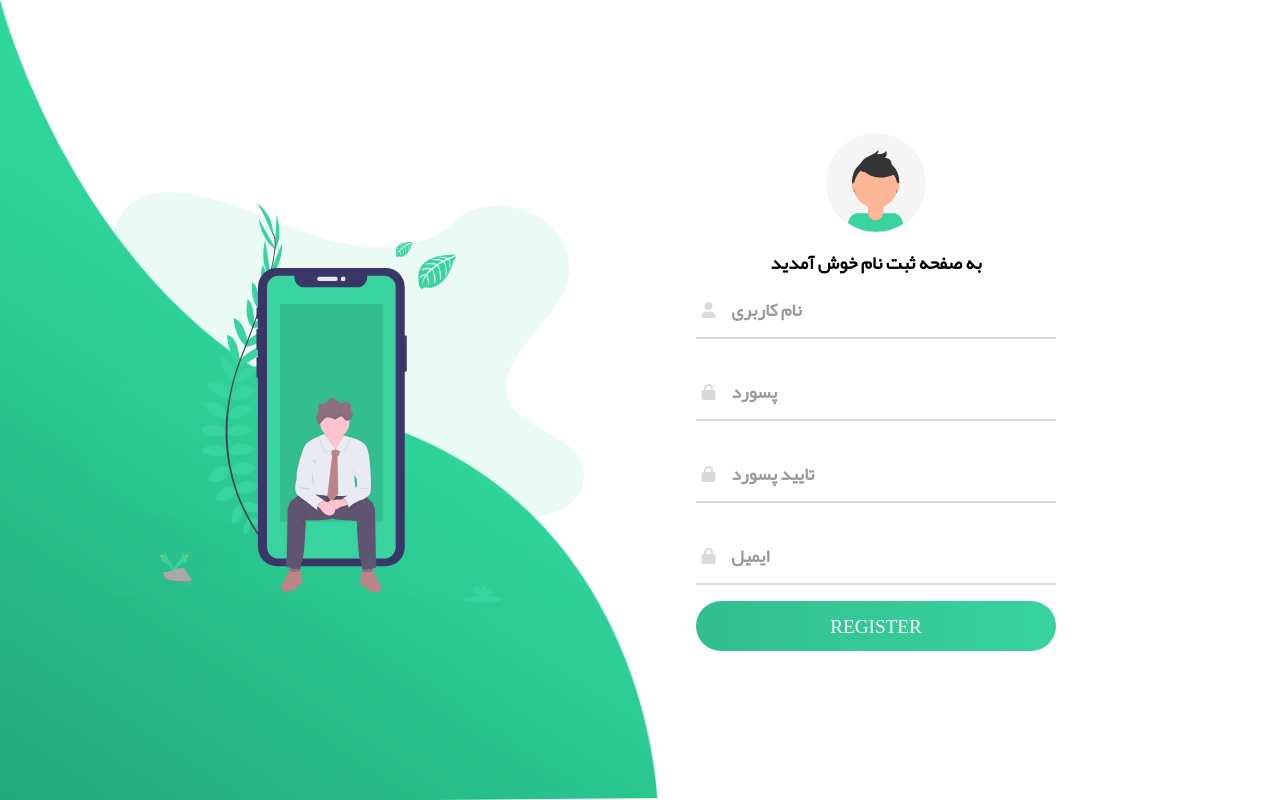
After one commit to alipourfereydoon/personal_website_resume_django, a Django app: page /register in a window 1280 px wide. The commit adds this page. Run offline with Django 5.2, Linux system fonts and the light colour scheme; some libraries are stand-ins or nearby versions.

Commit message:
add register form and new user can register and then login to the website

```diff
--- /dev/null
+++ b/account/templates/account/register.html
@@ -0,0 +1,85 @@
+{% load static %}
+<!DOCTYPE html>
+<html>
+<head>
+	<title>register Form</title>
+	<link rel="stylesheet" type="text/css" href="{% static 'css/style.css' %}">
+	{% comment %} <link href="https://fonts.googleapis.com/css?family=Poppins:600&display=swap" rel="stylesheet"> {% endcomment %}
+	<script src="https://kit.fontawesome.com/a81368914c.js"></script>
+	<meta name="viewport" content="width=device-width, initial-scale=1">
+</head>
+<body>
+	<img class="wave" src="{% static 'images/wave.png' %}">
+	<div class="container">
+		<div class="img">
+			<img src="{% static 'images/bg.svg' %}">
+		</div>
+		<div class="login-content">
+			<form action="" method="post">
+				{% csrf_token %}
+				<img src="{% static 'images/avatar.svg' %}">
+				<h3 class="title">به صفحه ثبت نام خوش آمدید</h3>
+				{% if errors %}
+				{% for item in errors %}
+				<p class="text text-danger" style="color: brown;" >{{item}}</p>
+				{% endfor %}
+				{% endif %}
+
+           		<div class="input-div one">
+
+
+           		   <div class="i">
+           		   		<i class="fas fa-user"></i>
+           		   </div>
+
+
+           		   <div class="div">
+           		   		<h5>نام کاربری</h5>
+           		   		<input type="text" name="username" class="input">
+           		   </div>
+           		</div>
+
+           		<div class="input-div pass">
+           		   <div class="i">
+           		    	<i class="fas fa-lock"></i>
+           		   </div>
+           		   <div class="div">
+           		    	<h5>پسورد</h5>
+           		    	<input type="password" name="password1" class="input">
+            	   </div>
+            	</div>
+
+
+                <div class="input-div pass">
+           		   <div class="i">
+           		    	<i class="fas fa-lock"></i>
+           		   </div>
+           		   <div class="div">
+           		    	<h5>تایید پسورد</h5>
+           		    	<input type="password" name="password2" class="input">
+            	   </div>
+            	</div>
+
+                <div class="input-div pass">
+           		   <div class="i">
+           		    	<i class="fas fa-lock"></i>
+           		   </div>
+           		   <div class="div">
+           		    	<h5>ایمیل</h5>
+           		    	<input type="email" name="email" class="input">
+            	   </div>
+            	</div>
+
+
+
+
+
+
+            	{% comment %} <a href="#">Forgot Password?</a> {% endcomment %}
+            	<input type="submit" class="btn" value="register">
+            </form>
+        </div>
+    </div>
+    <script type="text/javascript" src="{% static 'js/main.js' %}"></script>
+</body>
+</html>
--- a/account/urls.py
+++ b/account/urls.py
@@ -5,5 +5,6 @@ from . import views
 app_name = 'account'
 urlpatterns = [
     path('login',views.user_login, name='login-user'),
-    path('logout',views.user_logout)
+    path('logout',views.user_logout),
+    path('register',views.user_register)
 ]
--- a/account/views.py
+++ b/account/views.py
@@ -1,3 +1,4 @@
+from django.contrib.auth.models import User
 from django.shortcuts import render,redirect
 from django.contrib.auth import login,authenticate,logout
 
@@ -13,6 +14,28 @@ def user_login(request):
             return redirect('/')
     return render(request,'account/login.html',{})
 
+def user_register(request):
+    context = {'errors':[]}
+    if request.user.is_authenticated == True:
+        return redirect('/')
+    if request.method == 'POST':
+        username = request.POST.get('username')
+        email = request.POST.get('email')
+        password1 = request.POST.get('password1')
+        password2 = request.POST.get('password2')
+        if password1 != password2:
+            context['errors'].append('پسورد ها مشابه نیستند')
+            return render(request,'account/register.html',context)
+        # if User.objects.get(username=username):
+        #     context['errors'].append('این نام کاربری قبلا رزرو شده است')
+        #     return render(request,'account/register.html',context)
+        user =User.objects.create(username=username ,email=email,password=password1 )
+        login(request,user)
+        return redirect('/')
+    return render(request,'account/register.html',{})
+
+
+
 def user_logout(request):
     logout(request)
     return redirect('/')
--- a/statics/css/style.css
+++ b/statics/css/style.css
@@ -11,7 +11,7 @@ body{
 /* -------------------------------------------------------- */
 @font-face {
   font-family: 'yekan';
-  src: url('../fonts/Yekan.eot');
+  src: url('fonts/Yekan.eot');
   src: url('../fonts/Yekan.eot?#iefix') format('FontName-opentype'),
        url('../fonts/Yekan.woff') format('woff'),
        url('../fonts/Yekan.ttf') format('truetype');
@@ -19,7 +19,7 @@ body{
   font-style: normal;
 }
 
-font{
+.font{
   font-family: 'yekan'!important ;
 }
 
```
Also changed, not shown: home_app/templates/home_app/index.html (+10 -4 lines), statics/css/templatemo-stand-blog.css (+15 -2 lines), db.sqlite3.
